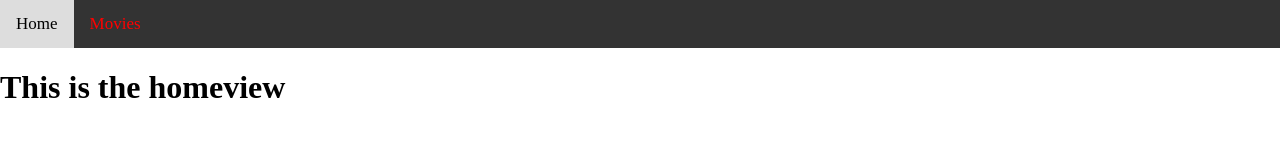
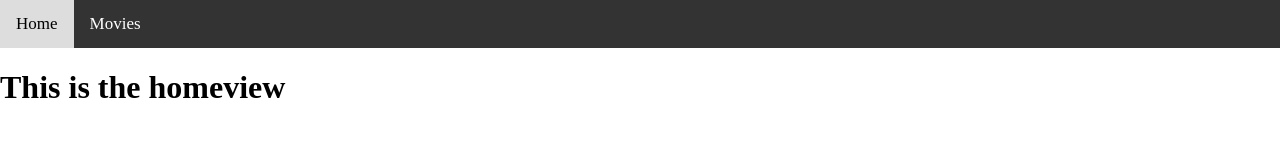
Before and after one commit to Richardzejak/codealongreact, a React (Create React App) app: page /home in a window 1280 px wide. Shown: the top 160 px of the page. Built offline with nearby package versions, Linux system fonts and the light colour scheme.

Commit message:
navbar upgraded

```diff
--- a/src/components/Navigation.jsx
+++ b/src/components/Navigation.jsx
@@ -1,16 +1,18 @@
-import { useNavigate } from 'react-router-dom'
+import { NavLink } from 'react-router-dom'
 import RoutingPath from '../routes/RoutingPath'
 import styled from "styled-components"
+import { useState } from 'react'
 
 export const Navigation = () => {
-    const navigate = useNavigate()
+
     return (
         <div>
             <Nav>
-                <NavI onClick={() => navigate(RoutingPath.homeView)}>Home</NavI>
-                <NavI onClick={() => navigate(RoutingPath.moviesView)}>Movies</NavI>
+                <NavI to="/home">Home</NavI>
+
+                <NavI to="/movies">Movies</NavI>
             </Nav>
-        </div>
+        </div >
     )
 }
 
@@ -21,20 +23,22 @@ const Nav = styled.div`
 
 //color: ${ props => props.isColored ? props.isColored : 'red' }; window.location.href.indexOf("franky") > -1) { #f2f2f2
 
-const NavI = styled.a`
+
+const NavI = styled(NavLink)`
   float: left;
-  color: ${(window.location.href.indexOf("movies") > -1) ? '#f2f2f2' : 'red'};
+  color: white;
   text-align: center;
   padding: 14px 16px;
   text-decoration: none;
   font-size: 17px;
-
+  &.active{
+        color: orange;
+    }
     :hover{
         cursor: pointer;
         background-color: #ddd;
         color: black;
     }
-
 `
 
 const H1 = styled.h1`
```
